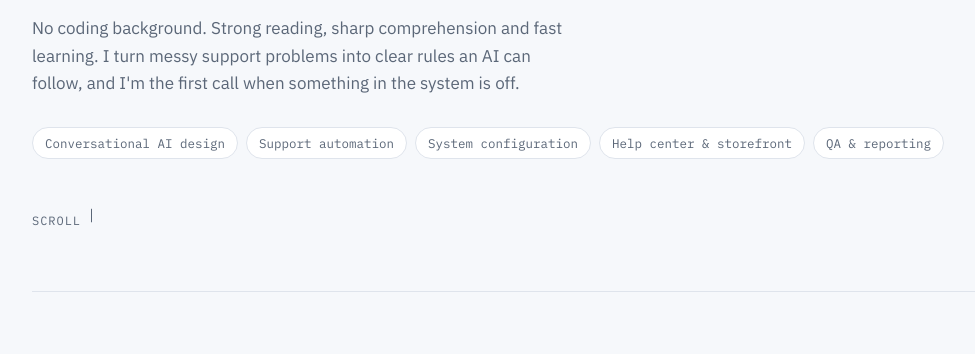
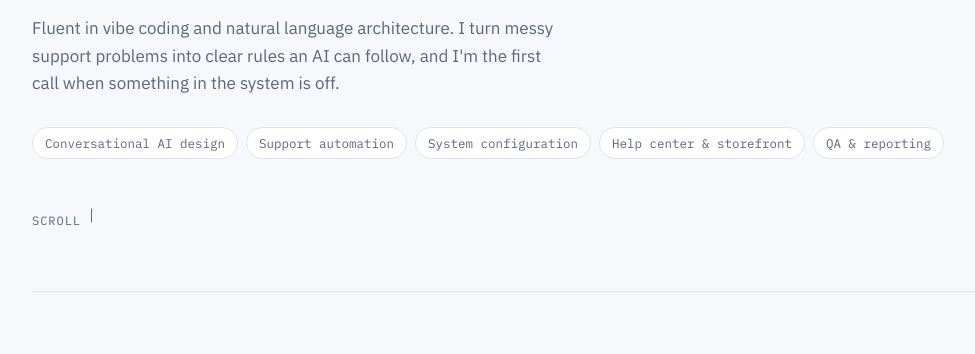
Before and after one commit to alev-collab/alev-collab.github.io, a plain HTML site: page index.html in a window 1280 px wide. Shown: the part 446-800 px from the top of the page, without its empty margins (88-1063 px from the left). Drawn offline with nearby package versions, Linux system fonts and the light colour scheme.

Commit message:
Update index.html

```diff
--- a/index.html
+++ b/index.html
@@ -18,7 +18,7 @@
     <h1>Alec</h1>
     <div class="role">AI OPERATIONS · CONVERSATIONAL AI · SYSTEMS</div>
     <p class="thesis">I train AI support agents to handle real customers, using <span class="hl">plain language instead of code</span>.</p>
-    <p class="context">No coding background. Strong reading, sharp comprehension and fast learning. I turn messy support problems into clear rules an AI can follow, and I'm the first call when something in the system is off.</p>
+    <p class="context">Fluent in vibe coding and natural language architecture. I turn messy support problems into clear rules an AI can follow, and I'm the first call when something in the system is off.</p>
     <div class="chips">
       <span class="chip">Conversational AI design</span>
       <span class="chip">Support automation</span>
```
